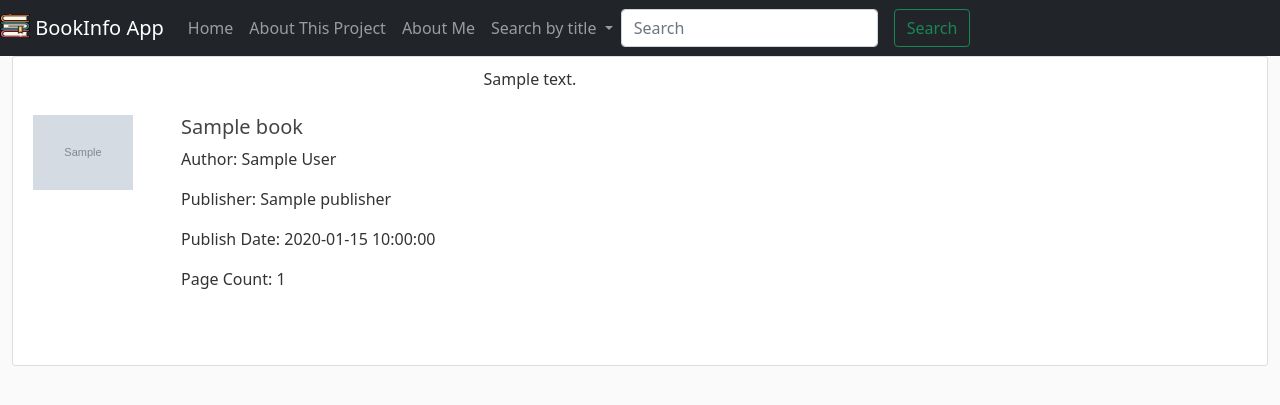
After one commit to Omerl98/BookInfo, a Flask app: template templates/book.html in a window 1280 px wide. The commit adds this page. Shown: the top 405 px of the page. Run offline with Flask 2, Linux system fonts and the light colour scheme; the template is opened without the code that fills it: most values are stand-ins (such as "Sample title", 1, 10 or a date in 2020); grey boxes marked "Sample" are stand-in pictures; parts of the project's set-up code (start-up, migrations or seed data) failed here and were passed over; some libraries are stand-ins or nearby versions.

Commit message:
4th commit

```diff
--- a/api_connection.py
+++ b/api_connection.py
@@ -9,8 +9,18 @@ def get_book_info(isbn = "1593276036"):
     book_data = json.load(resp)
     info = book_data["items"][0]["volumeInfo"]
     title = info['title']
-    authors = info['authors']
+    authorsArr = info['authors']
+    authors = ", ".join(authorsArr)
+    publisher = info["publisher"]
     publishDate = info["publishedDate"]
-    publisher = info["publisher"]
     imageLink = book_data["items"][0]['volumeInfo']['imageLinks']['thumbnail']
-    return({"name":title,"authors":authors,"publishDate":publishDate,"publisher":publisher, "imageLink":imageLink})
+    if 'categories' in info.keys():
+        categories = info["categories"]
+    else:
+        categories = "None"
+    desc = info["description"]
+    pageCount = info["pageCount"]
+    return({"name":title,"authors":authors,"publishDate": publishDate,"publisher":publisher, "imageLink":imageLink, "categories":categories, "description":desc, "pageCount":pageCount})
+
+
+get_book_info()
--- a/app.py
+++ b/app.py
@@ -3,12 +3,63 @@ from api_connection import *
 
 app = Flask(__name__)
 
-books = [get_book_info("1781100489"),get_book_info("1781100489"),get_book_info("1781100489"),get_book_info("1781100489"),get_book_info("1781100489")]
+books = [get_book_info("1781100489"),get_book_info("1781100500"),get_book_info("1781100233"),get_book_info("1781105677"),get_book_info("1781100241"),get_book_info("178110025X"),get_book_info("0553573403"), get_book_info("0008144222"), get_book_info("1846558239"), get_book_info("145162171X")]
 
+books[0]["url"] = "sorcerersstone"
+books[1]["url"] = "chamberofsecrets"
+books[2]["url"] = "azkaban"
+books[3]["url"] = "goblet "
+books[4]["url"] = "phoenix"
+books[5]["url"] = "prince"
+books[6]["url"] = "agameofthrones"
+books[7]["url"] = "thealchemist"
+books[8]["url"] = "sapiens"
+books[9]["url"] = "winfriends"
 
 @app.route('/')
 def home():
     return render_template('index.html', books = books, title = "Home")
 
+@app.route('/sorcerersstone')
+def book0():
+    return render_template('book.html', book=books[0])
+
+@app.route('/chamberofsecrets')
+def book1():
+    return render_template('book.html', book=books[1])
+
+@app.route('/azkaban')
+def book2():
+    return render_template('book.html', book=books[2])
+
+@app.route('/goblet')
+def book3():
+    return render_template('book.html', book=books[3])
+
+@app.route('/phoenix')
+def book4():
+    return render_template('book.html', book=books[4])
+
+@app.route('/prince')
+def book5():
+    return render_template('book.html', book=books[5])
+
+@app.route('/agameofthrones')
+def book6():
+    return render_template('book.html', book=books[6])
+
+@app.route('/thealchemist')
+def book7():
+    return render_template('book.html', book=books[7])
+
+@app.route('/sapiens')
+def book8():
+    return render_template('book.html', book=books[8])
+
+@app.route('/winfriends')
+def book9():
+    return render_template('book.html', book=books[8])
+
+
 if __name__ == "__main__":
     app.run(debug=True)
--- a/static/css/main.css
+++ b/static/css/main.css
@@ -12,6 +12,11 @@ body {
   .bg-steel {
     background-color: #5f788a;
   }
+
+  .media {
+    display: flex;
+    }
+
 
   .site-header .navbar-nav .nav-link {
     color: #cbd5db;
--- /dev/null
+++ b/static/javascript/script.js
@@ -0,0 +1,65 @@
+
+function search_book() {
+    let input = document.getElementById('searchbar').value;
+    input=input.toLowerCase();
+    let y = document.getElementsByClassName('media');
+    for (i = 0; i < y.length; i++) {
+        let title = y[i].getElementsByClassName('book-title');
+        if (!title[0].innerHTML.toLowerCase().includes(input)) {
+            y[i].style.display="none";
+
+        }
+        else {
+            y[i].style.display="flex";
+        }
+    }
+}
+
+function search_by_author() {
+    let input = document.getElementById('searchbar').value;
+    input=input.toLowerCase();
+    let y = document.getElementsByClassName('media');
+    for (i = 0; i < y.length; i++) {
+        let title = y[i].getElementsByClassName('authors');
+        if (!title[0].innerHTML.toLowerCase().includes(input)) {
+            y[i].style.display="none";
+
+        }
+        else {
+            y[i].style.display="flex";
+        }
+    }
+}
+
+function search_by_publisher() {
+    let input = document.getElementById('searchbar').value;
+    input=input.toLowerCase();
+    let y = document.getElementsByClassName('media');
+    for (i = 0; i < y.length; i++) {
+        let title = y[i].getElementsByClassName('publisher');
+        if (!title[0].innerHTML.toLowerCase().includes(input)) {
+            y[i].style.display="none";
+
+        }
+        else {
+            y[i].style.display="flex";
+        }
+    }
+}
+
+function author_button() {
+    document.getElementById('myDropdown').innerHTML = "Search by author";
+    //document.getElementById('search-btn').onclick = function() {search_by_author()} ;
+    document.getElementById('search-btn').setAttribute( "onClick", "javascript: search_by_author();" );
+}
+
+function title_button() {
+    document.getElementById('myDropdown').innerHTML = "Search by title";
+    document.getElementById('search-btn').setAttribute( "onClick", "javascript: search_book();" );
+}
+
+function publisher_button() {
+    document.getElementById('myDropdown').innerHTML = "Search by publisher";
+    document.getElementById('search-btn').setAttribute( "onClick", "javascript: search_by_publisher();" );
+
+}
--- a/templates/base.html
+++ b/templates/base.html
@@ -45,21 +45,20 @@
               <a class="nav-link" href="#">About Me</a>
             </li>
             <li class="nav-item dropdown">
-              <a class="nav-link dropdown-toggle" href="#" id="navbarDropdown" role="button" data-toggle="dropdown" aria-haspopup="true" aria-expanded="false">
-                Search by
+              <a class="nav-link dropdown-toggle" href="#" onclick="dropdown()" id="myDropdown" role="button" data-toggle="dropdown" aria-haspopup="true" aria-expanded="false">
+                Search by title
               </a>
               <div class="dropdown-menu" aria-labelledby="navbarDropdown">
-                <a class="dropdown-item" href="#">Action</a>
-                <a class="dropdown-item" href="#">Another action</a>
-                <div class="dropdown-divider"></div>
-                <a class="dropdown-item" href="#">Something else here</a>
+                <a class="dropdown-item" onclick="title_button()" href="#">Title</a>
+                <a class="dropdown-item" onclick="author_button()" href="#">Author</a>
+                <a class="dropdown-item" onclick="publisher_button()" href="#">Publisher</a>
               </div>
             </li>
 
           </ul>
           <form class="form-inline my-2 my-lg-0 d-inline-flex">
-            <input class="form-control mr-sm-2" type="search" placeholder="Search" aria-label="Search">
-            <button class="btn btn-outline-success my-2 my-sm-0 m-3" type="submit">Search</button>
+            <input class="form-control mr-sm-2" id="searchbar"  type="search" placeholder="Search" aria-label="Search">
+            <button class="btn btn-outline-success my-2 my-sm-0 m-3" id="search-btn" type="submit" onclick="search_book()">Search</button>
           </form>
         </div>
       </nav>
@@ -69,6 +68,9 @@
       </main>
 
     <!-- Bootstrap JS -->
-    <script src="https://cdn.jsdelivr.net/npm/bootstrap@5.1.3/dist/js/bootstrap.bundle.min.js" integrity="sha384-ka7Sk0Gln4gmtz2MlQnikT1wXgYsOg+OMhuP+IlRH9sENBO0LRn5q+8nbTov4+1p" crossorigin="anonymous"></script>
+    <script src="https://code.jquery.com/jquery-3.5.1.slim.min.js" integrity="sha384-DfXdz2htPH0lsSSs5nCTpuj/zy4C+OGpamoFVy38MVBnE+IbbVYUew+OrCXaRkfj" crossorigin="anonymous"></script>
+    <script src="https://cdn.jsdelivr.net/npm/popper.js@1.16.0/dist/umd/popper.min.js" integrity="sha384-Q6E9RHvbIyZFJoft+2mJbHaEWldlvI9IOYy5n3zV9zzTtmI3UksdQRVvoxMfooAo" crossorigin="anonymous"></script>
+    <script src="https://stackpath.bootstrapcdn.com/bootstrap/4.5.0/js/bootstrap.min.js" integrity="sha384-OgVRvuATP1z7JjHLkuOU7Xw704+h835Lr+6QL9UvYjZE3Ipu6Tp75j7Bh/kR0JKI" crossorigin="anonymous"></script>
+        <script type="text/javascript" src="{{url_for('static', filename='javascript/script.js')}}"></script>
 </body>
 </html>
--- /dev/null
+++ b/templates/book.html
@@ -0,0 +1,21 @@
+{% extends 'base.html' %}
+
+{% block head %}
+{% endblock %}
+
+{% block body %}
+<div class="media content-section">
+    <img class="align-self-start mr-3 mt-5" src="{{book.imageLink}}" width="100">
+    <div class="media-body p-5">
+      <h5 class="mt-0 book-title">{{book.name}}</h5>
+      <p>Author: <span class="authors">{{book.authors}}</span></p>
+      <p>Publisher: <span class="publisher">{{book.publisher}}</span></p>
+      <p>Publish Date: <span class="publishDate">{{book.publishDate}}</span></p>
+      <p>Page Count: {{book.pageCount}}</p>
+    </div>
+    <div class = "description d-flex">
+        {{book.description}}
+    </div>
+    <div class ></div>
+  </div>
+{% endblock %}
```
Also changed, not shown: templates/index.html (+6 -5 lines).
